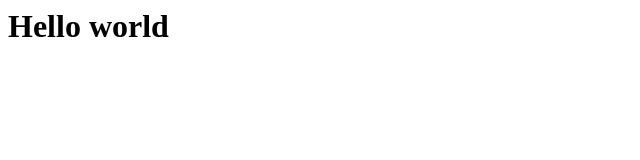
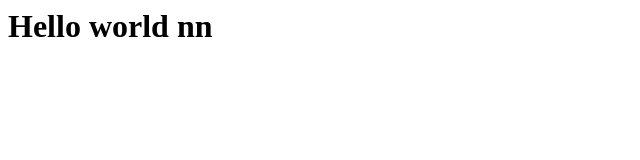
Before and after one commit to massyn/test, a plain HTML site: page docs/index.html in a window 1280 px wide. Shown: the full height of the page, 0-640 px from the left. Drawn offline with Linux system fonts and the light colour scheme.

Commit message:
Update index.html

```diff
--- a/docs/index.html
+++ b/docs/index.html
@@ -1,3 +1,3 @@
 <html>
-  <h1> Hello world</h1>
+  <h1> Hello world nn</h1>
 </html>
```
